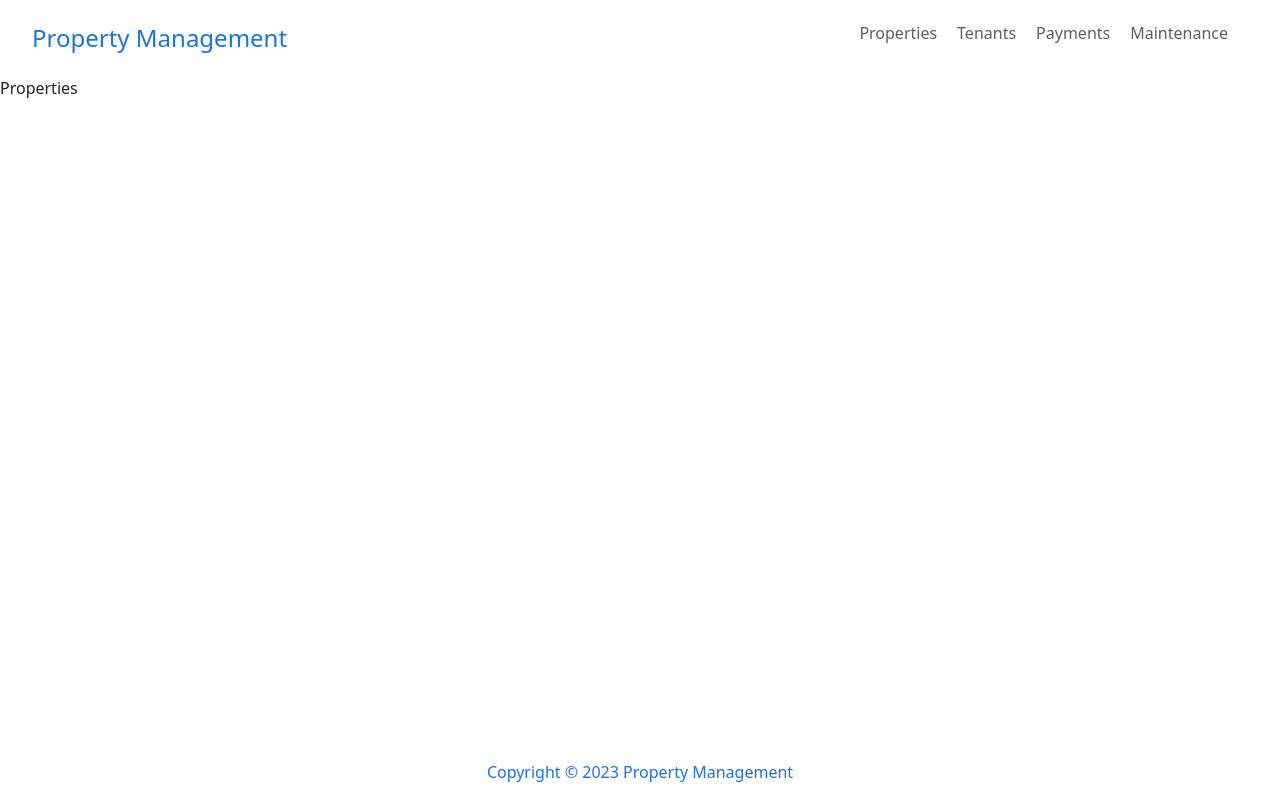
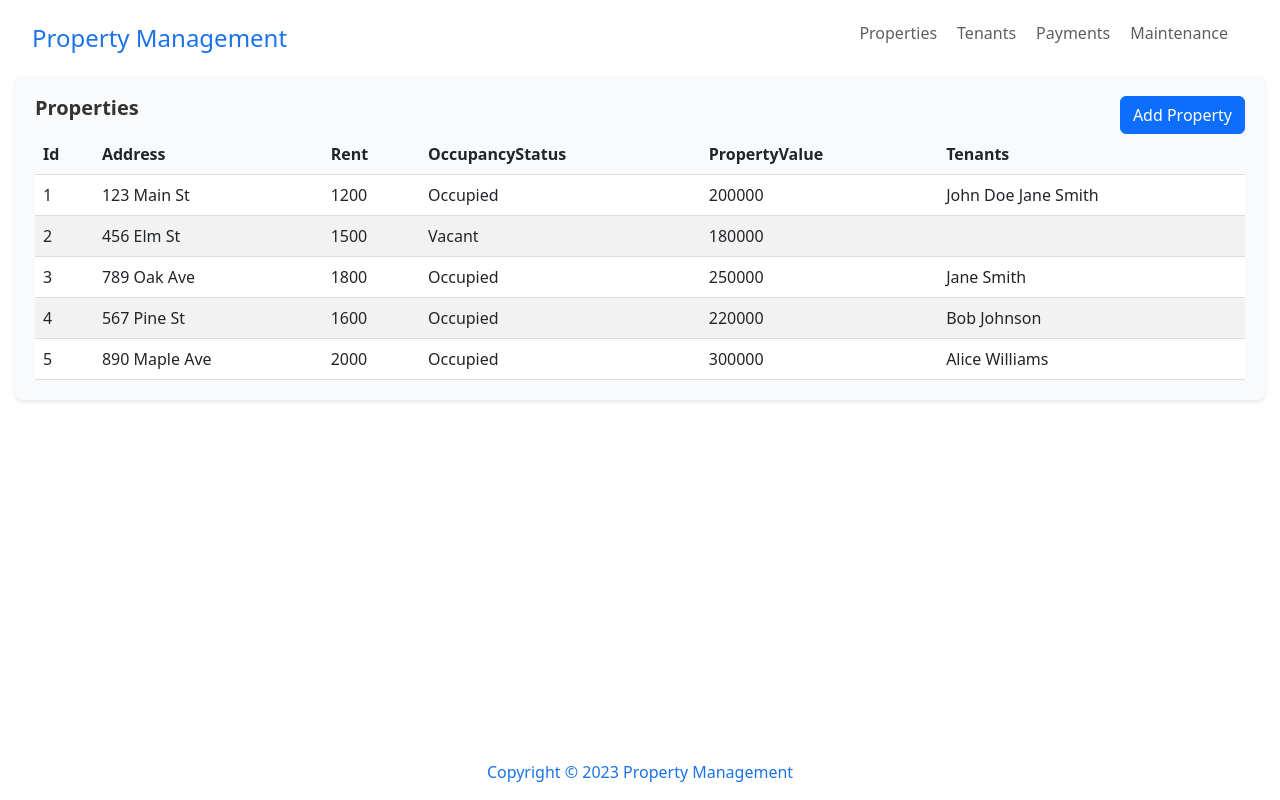
Before and after one commit to zsherman2510/PropertyManagmentProject, a React (Vite) app: page /properties in a window 1280 px wide. Built offline with nearby package versions, Linux system fonts and the light colour scheme.

Commit message:
created tableComponent (#5)

```diff
--- a/src/Pages/Properties.jsx
+++ b/src/Pages/Properties.jsx
@@ -1,9 +1,44 @@
-import React from 'react'
+import React, { useEffect, useState } from "react";
+import TableComponent from "../UIComponents/TableComponent";
 
 const Properties = () => {
+  const [properties, setProperties] = useState([]);
+  const [error, setError] = useState("");
+
+  useEffect(() => {
+    const fetchData = async () => {
+      try {
+        const response = await fetch("data.json");
+        const { properties } = await response.json();
+
+        setProperties(properties);
+      } catch (e) {
+        setError(e);
+      }
+    };
+
+    fetchData();
+  }, []);
+
   return (
-    <div>Properties</div>
-  )
-}
+    <>
+      <div className="table-widget">
+        <div className="d-flex justify-content-between">
+          <h2>Properties</h2>
+          <div>
+            <button className="btn btn-primary">Add Property</button>
+          </div>
+        </div>
+        <div>
+          {properties.length > 0 ? (
+            <TableComponent data={properties}/>
+          ) : (
+            <p>No properties</p>
+          )}
+        </div>
+      </div>
+    </>
+  );
+};
 
-export default Properties
+export default Properties;
--- /dev/null
+++ b/src/UIComponents/TableComponent.jsx
@@ -0,0 +1,51 @@
+import React from 'react'
+
+const TableComponent = ({ data }) => {
+  const headers = Object.keys(data[0]).map((header) => {
+    const capitalizedHeader = header.charAt(0).toUpperCase() + header.slice(1);
+    return capitalizedHeader;
+  });
+
+  const renderCellValue = (value) => {
+    if (Array.isArray(value)) {
+      return value.map((obj, index) => (
+        <>
+          <span key={index}>{obj.name}</span>
+          {" "}
+        </>
+      ))
+    }
+
+    return value;
+  }
+
+
+  return (
+    <table className='requests-table'>
+      <thead>
+        <tr>
+          {headers.map((header) => (
+            <th key={header}>{header}</th>
+          ))}
+        </tr>
+      </thead>
+      <tbody>
+        {data.map((row, rowIndex) => (
+          <tr
+            key={row.id}
+            style={{ backgroundColor: rowIndex % 2 === 0 ? '#fff' : '#f2f2f2' }}
+
+          >
+            {Object.keys(row).map((property, propertyIndex) => (
+              <td key={propertyIndex}>
+                {renderCellValue(row[property])}
+              </td>
+            ))}
+          </tr>
+        ))}
+      </tbody>
+    </table>
+  )
+}
+
+export default TableComponent
--- a/src/index.css
+++ b/src/index.css
@@ -173,6 +173,7 @@ button:focus-visible {
   padding: 20px;
   box-shadow: 0 2px 4px rgba(0, 0, 0, 0.1);
   max-width: 1250px;
+  width: 100%;
   margin: 0 auto;
 }
 
```
